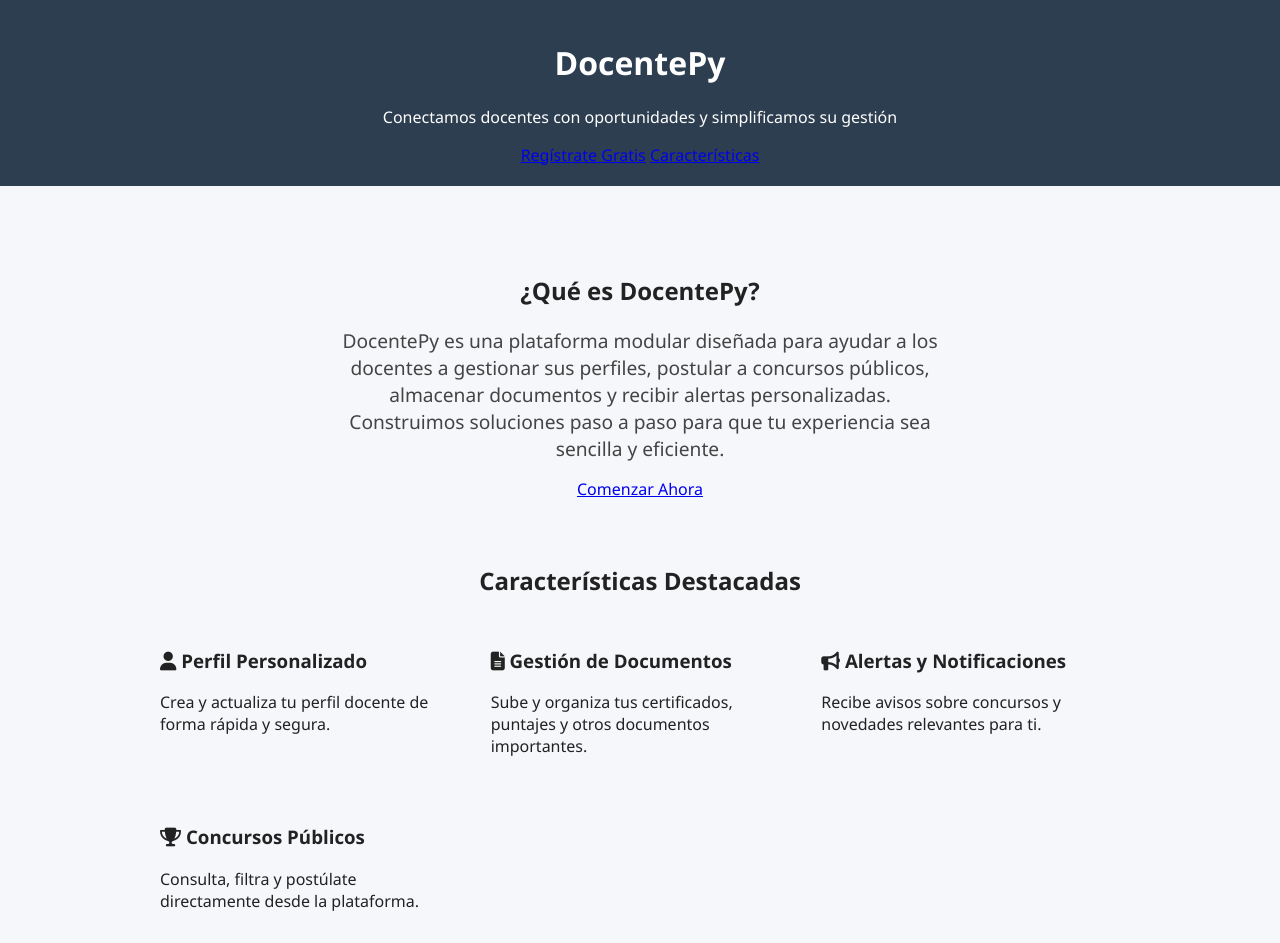
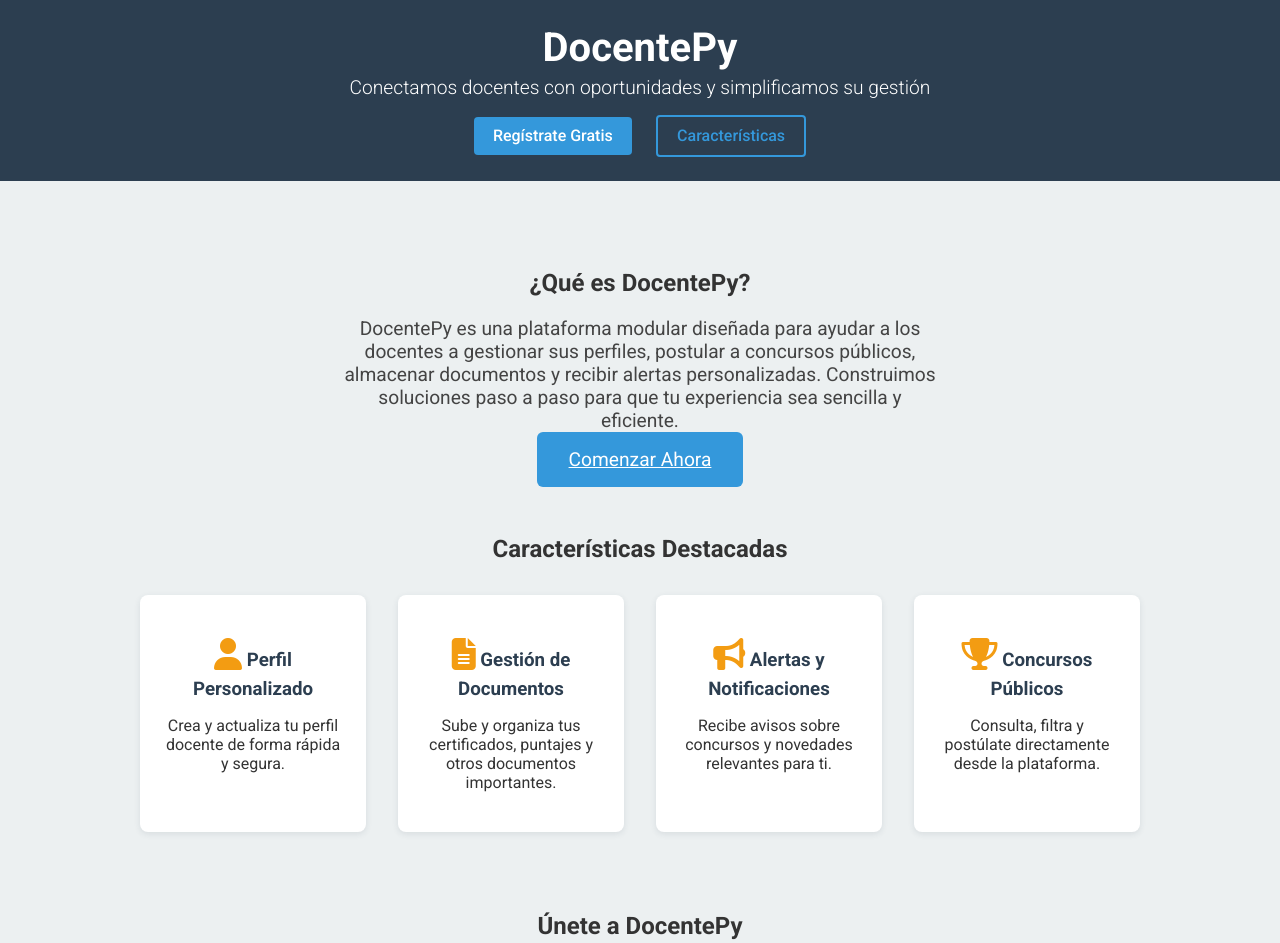
Before and after one commit to wmlumen/concurso, a plain HTML site: page index.html in a window 1280 px wide. Shown: the top 943 px of the page. Drawn offline with Linux system fonts and the light colour scheme.

Commit message:
Update main.css

```diff
--- a/styles/main.css
+++ b/styles/main.css
@@ -22,3 +22,113 @@ main {
 section {
   margin-bottom: 60px;
 }
+/* styles/main.css */
+:root {
+  --primary-color: #2c3e50;
+  --secondary-color: #3498db;
+  --light-color: #ecf0f1;
+  --accent-color: #f39c12;
+  --text-color: #333;
+}
+
+body {
+  font-family: 'Roboto', sans-serif;
+  margin: 0;
+  color: var(--text-color);
+  background: var(--light-color);
+}
+
+.container {
+  width: 90%;
+  max-width: 1000px;
+  margin: 0 auto;
+}
+
+.app-header {
+  background: var(--primary-color);
+  color: white;
+  padding: 1.5rem 0;
+  text-align: center;
+}
+
+.app-header h1 {
+  margin: 0;
+  font-weight: 700;
+  font-size: 2.5rem;
+}
+
+.app-header .tagline {
+  font-weight: 300;
+  font-size: 1.2rem;
+  margin: 0.3rem 0 1rem;
+}
+
+.main-nav a {
+  display: inline-block;
+  margin: 0 10px;
+  padding: 0.6rem 1.2rem;
+  border-radius: 4px;
+  text-decoration: none;
+  font-weight: 500;
+  transition: background-color 0.3s ease;
+}
+
+.btn-primary {
+  background-color: var(--secondary-color);
+  color: white;
+  border: none;
+}
+
+.btn-primary:hover {
+  background-color: #2980b9;
+}
+
+.btn-outline {
+  border: 2px solid var(--secondary-color);
+  color: var(--secondary-color);
+  background: none;
+}
+
+.btn-outline:hover {
+  background-color: var(--secondary-color);
+  color: white;
+}
+
+.btn-lg {
+  font-size: 1.2rem;
+  padding: 1rem 2rem;
+  border-radius: 6px;
+}
+
+.features-grid .feature-card {
+  background: white;
+  padding: 1.5rem;
+  border-radius: 8px;
+  box-shadow: 0 2px 6px rgba(44,62,80,0.1);
+  text-align: center;
+  transition: transform 0.3s ease;
+}
+
+.features-grid .feature-card:hover {
+  transform: translateY(-5px);
+}
+
+.features-grid .feature-card h3 {
+  margin-bottom: 1rem;
+  color: var(--primary-color);
+}
+
+.features-grid .feature-card i {
+  font-size: 2rem;
+  color: var(--accent-color);
+  margin-bottom: 0.5rem;
+}
+
+.app-footer a {
+  color: var(--accent-color);
+  text-decoration: none;
+}
+
+.app-footer a:hover {
+  text-decoration: underline;
+}
```
